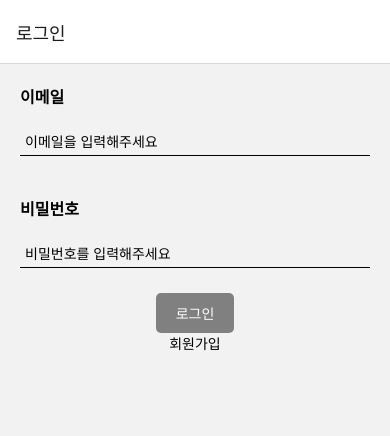
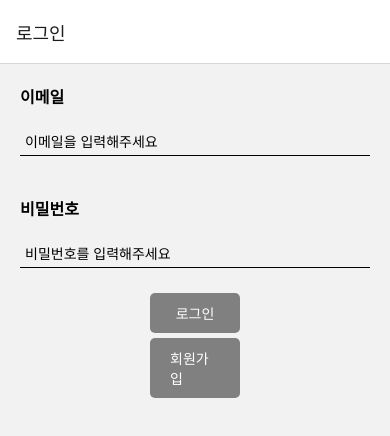
Before and after one commit to vi2920va/food_delivery_app, a React Native app: screen /SignIn in a window 390 px wide. Shown: the top 436 px of the page. Built offline with nearby package versions, Linux system fonts and the light colour scheme.

Commit message:
:memo: Add - 로그인 기능 구현 완료

```diff
--- a/src/pages/SignIn/index.tsx
+++ b/src/pages/SignIn/index.tsx
@@ -1,4 +1,5 @@
-import React, {useCallback, useState} from 'react';
+import {RootStackParamList} from '@src/App';
+import React, {useCallback, useRef, useState} from 'react';
 import {
   NativeSyntheticEvent,
   Pressable,
@@ -8,10 +9,15 @@ import {
   TextInputChangeEventData,
   View,
 } from 'react-native';
+import {NativeStackScreenProps} from '@react-navigation/native-stack';
 
-const SignIn = () => {
+type SignInScreenProps = NativeStackScreenProps<RootStackParamList, 'SignIn'>;
+
+const SignIn = ({navigation}: SignInScreenProps) => {
   const [email, setEmail] = useState('');
   const [password, setPassword] = useState('');
+  const emailRef = useRef<TextInput | null>(null);
+  const passwordRef = useRef<TextInput | null>(null);
   const canGoNext = email && password;
   const onChangeEmail = useCallback(
     (event: NativeSyntheticEvent<TextInputChangeEventData>) => {
@@ -29,6 +35,10 @@ const SignIn = () => {
     console.log('login');
   }, []);
 
+  const toSignUp = useCallback(() => {
+    navigation.navigate('SignUp');
+  }, [navigation]);
+
   return (
     <View>
       <View style={styles.inputWrapper}>
@@ -41,6 +51,12 @@ const SignIn = () => {
           importantForAutofill="yes"
           autoComplete="email"
           textContentType="emailAddress"
+          keyboardType="email-address"
+          returnKeyType="next"
+          onSubmitEditing={() => emailRef.current?.focus()}
+          blurOnSubmit={false}
+          ref={emailRef}
+          clearButtonMode="while-editing"
         />
       </View>
       <View style={styles.inputWrapper}>
@@ -50,7 +66,14 @@ const SignIn = () => {
           placeholder="비밀번호를 입력해주세요"
           value={password}
           onChange={event => onChangePassword(event)}
+          importantForAutofill="yes"
+          autoComplete="password"
+          textContentType="password"
           secureTextEntry
+          ref={passwordRef}
+          onSubmitEditing={() => passwordRef.current?.focus()}
+          blurOnSubmit={false}
+          clearButtonMode="while-editing"
         />
       </View>
       <View style={styles.buttonZoom}>
@@ -58,14 +81,16 @@ const SignIn = () => {
           onPress={onSubmit}
           style={
             !canGoNext
-              ? styles.loginButton
-              : [styles.loginButton, styles.loginButtonActive]
+              ? styles.button
+              : [styles.button, styles.loginButtonActive]
           }
           disabled={!canGoNext}>
-          <Text style={styles.loginButtonText}>로그인</Text>
+          <Text style={styles.buttonText}>로그인</Text>
         </Pressable>
-        <Pressable>
-          <Text>회원가입</Text>
+        <Pressable style={styles.button}>
+          <Text style={styles.buttonText} onPress={toSignUp}>
+            회원가입
+          </Text>
         </Pressable>
       </View>
     </View>
@@ -76,14 +101,16 @@ const styles = StyleSheet.create({
   buttonZoom: {
     alignItems: 'center',
   },
-  loginButton: {
+  button: {
+    width: 90,
     marginTop: 5,
     paddingHorizontal: 20,
     paddingVertical: 10,
     borderRadius: 5,
     backgroundColor: 'gray',
+    alignItems: 'center',
   },
-  loginButtonText: {
+  buttonText: {
     color: '#fff',
   },
   loginButtonActive: {
```
